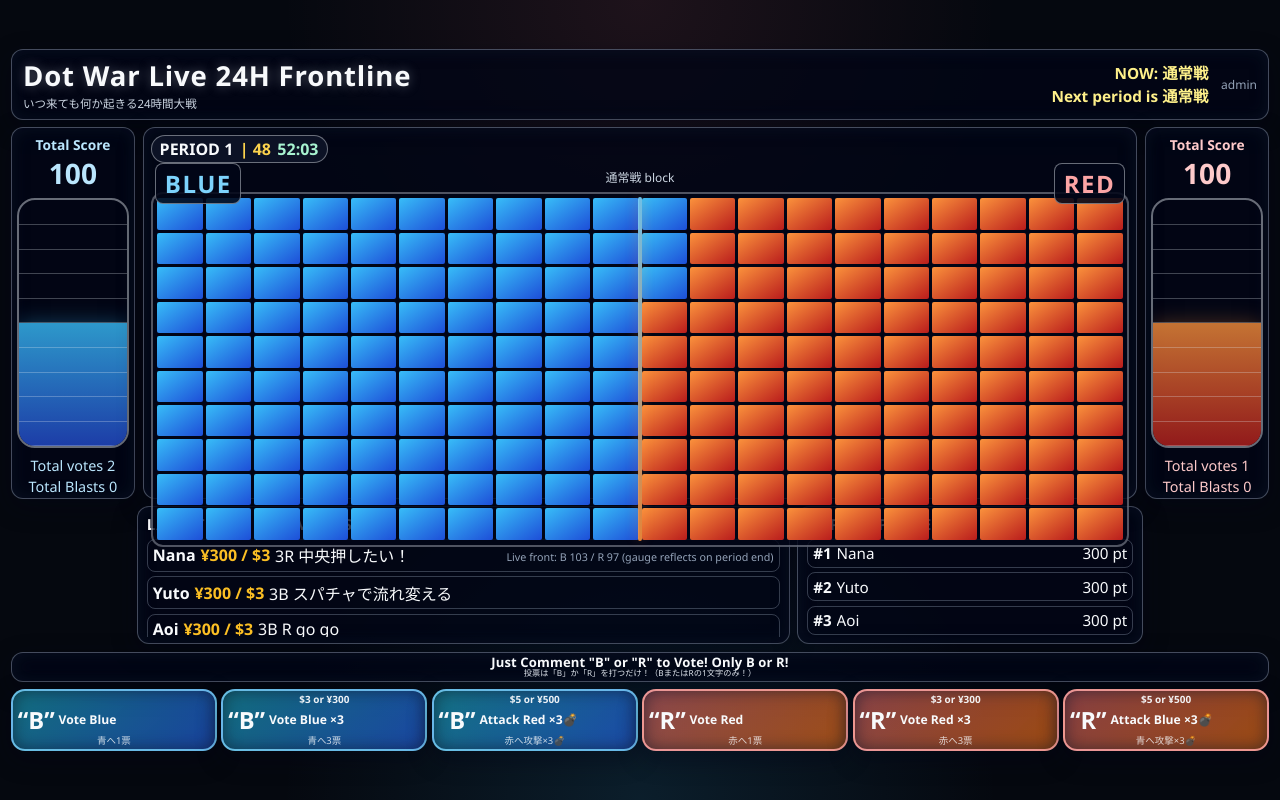
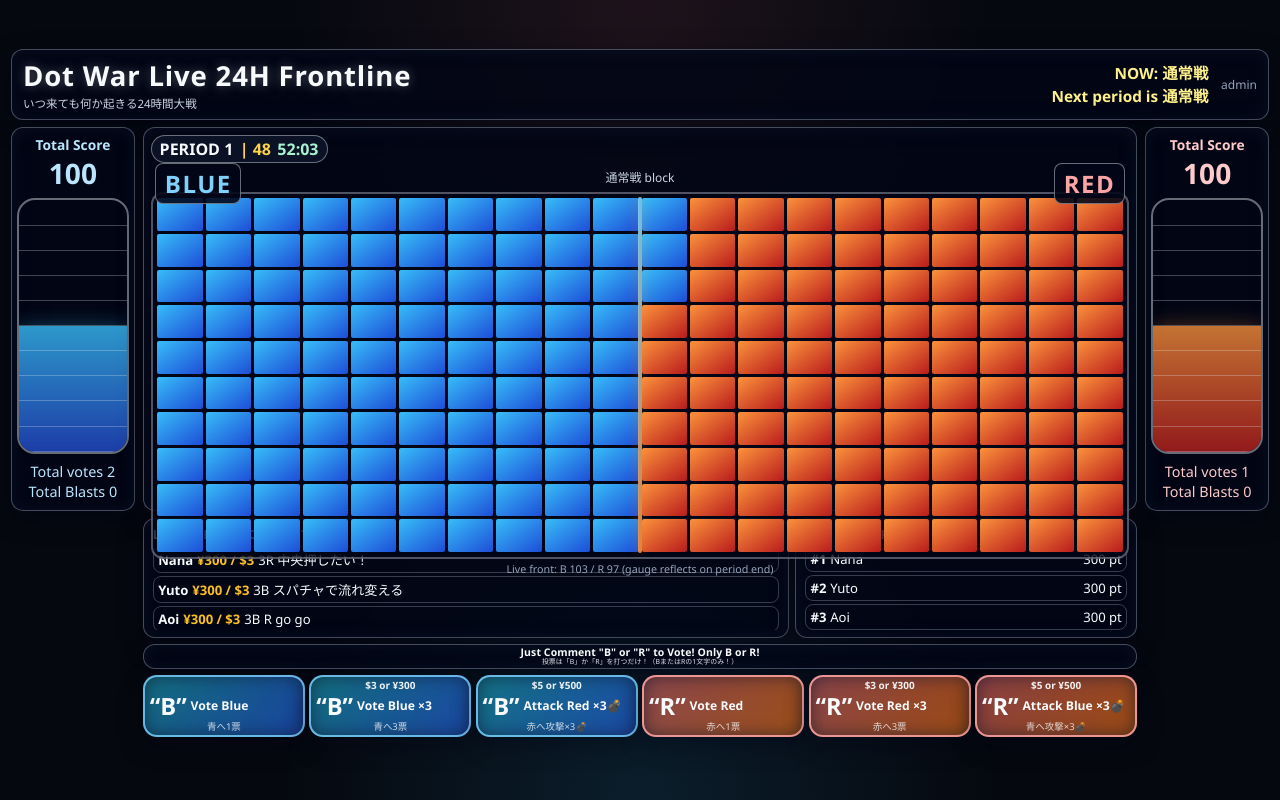
Before and after one commit to sakasakainfinity-dotcom/dot-war-live, a Next.js app: page / in a window 1280 px wide. Built offline with nearby package versions, Linux system fonts and the light colour scheme.

Commit message:
Refine HUD spacing and typography for cleaner layout

```diff
--- a/src/app/globals.css
+++ b/src/app/globals.css
@@ -279,12 +279,18 @@ body {
   100% { transform: rotateY(180deg); }
 }
 
-.info-row {
-  width: min(100%, calc(100% - 252px));
+.center-lane {
+  width: min(100%, calc(100% - 248px - 1rem));
   margin: 0 auto;
   display: grid;
-  grid-template-columns: minmax(0, 1.7fr) minmax(230px, 0.9fr);
-  gap: 0.46rem;
+  gap: 0.36rem;
+}
+
+.info-row {
+  width: 100%;
+  display: grid;
+  grid-template-columns: minmax(0, 1.7fr) minmax(200px, 0.9fr);
+  gap: 0.4rem;
 }
 
 .paid-panel,
@@ -295,18 +301,18 @@ body {
 .paid-panel h3,
 .rank-panel h3 {
   margin: 0;
-  font-size: 0.95rem;
-  letter-spacing: 0.07em;
+  font-size: 0.78rem;
+  letter-spacing: 0.05em;
 }
 
 .fixed-list {
-  margin-top: 0.3rem;
-  min-height: 98px;
-  max-height: 98px;
+  margin-top: 0.22rem;
+  min-height: 84px;
+  max-height: 84px;
   overflow: hidden;
   display: grid;
   align-content: start;
-  gap: 0.28rem;
+  gap: 0.2rem;
 }
 
 .feed-line,
@@ -314,11 +320,12 @@ body {
   margin: 0;
   display: grid;
   align-items: center;
-  gap: 0.3rem;
+  gap: 0.24rem;
   border: 1px solid rgba(148, 163, 184, 0.35);
   border-radius: 8px;
-  padding: 0.22rem 0.32rem;
-  min-height: 29px;
+  padding: 0.18rem 0.28rem;
+  min-height: 24px;
+  font-size: 0.82rem;
 }
 
 .feed-line {
@@ -327,7 +334,6 @@ body {
 
 .rank-line {
   grid-template-columns: auto minmax(0, 1fr) auto;
-  font-size: 0.95rem;
 }
 
 .price {
@@ -348,26 +354,27 @@ body {
 
 .vote-note {
   text-align: center;
-  padding: 0.14rem 0.32rem 0.16rem;
-  line-height: 1.08;
+  padding: 0.12rem 0.28rem 0.14rem;
+  line-height: 1.06;
 }
 
 .vote-en {
   margin: 0;
-  font-size: clamp(0.56rem, 1.02vw, 0.84rem);
+  font-size: clamp(0.52rem, 0.82vw, 0.7rem);
   font-weight: 900;
   letter-spacing: 0.01em;
 }
 
 .vote-ja {
-  margin: 0.04rem 0 0;
-  font-size: clamp(0.44rem, 0.64vw, 0.6rem);
+  margin: 0.03rem 0 0;
+  font-size: clamp(0.4rem, 0.54vw, 0.52rem);
   color: #e2e8f0;
   letter-spacing: 0.01em;
 }
 
 .command-dock-wrap {
   display: grid;
+  width: 100%;
 }
 
 .command-dock-grid {
--- a/src/components/BattleLayout.jsx
+++ b/src/components/BattleLayout.jsx
@@ -243,6 +243,7 @@ export function BattleLayout({ data = battleMockData }) {
           </aside>
         </section>
 
+        <div className="center-lane">
           <section className="info-row">
             <article className="panel paid-panel">
               <h3>LATEST PAID COMMENTS</h3>
@@ -280,6 +281,7 @@ export function BattleLayout({ data = battleMockData }) {
 
           <CommandBar commands={COMMANDS} />
         </div>
+      </div>
     </main>
   );
 }
```
Lines whose indentation alone changed are shown as unchanged.
